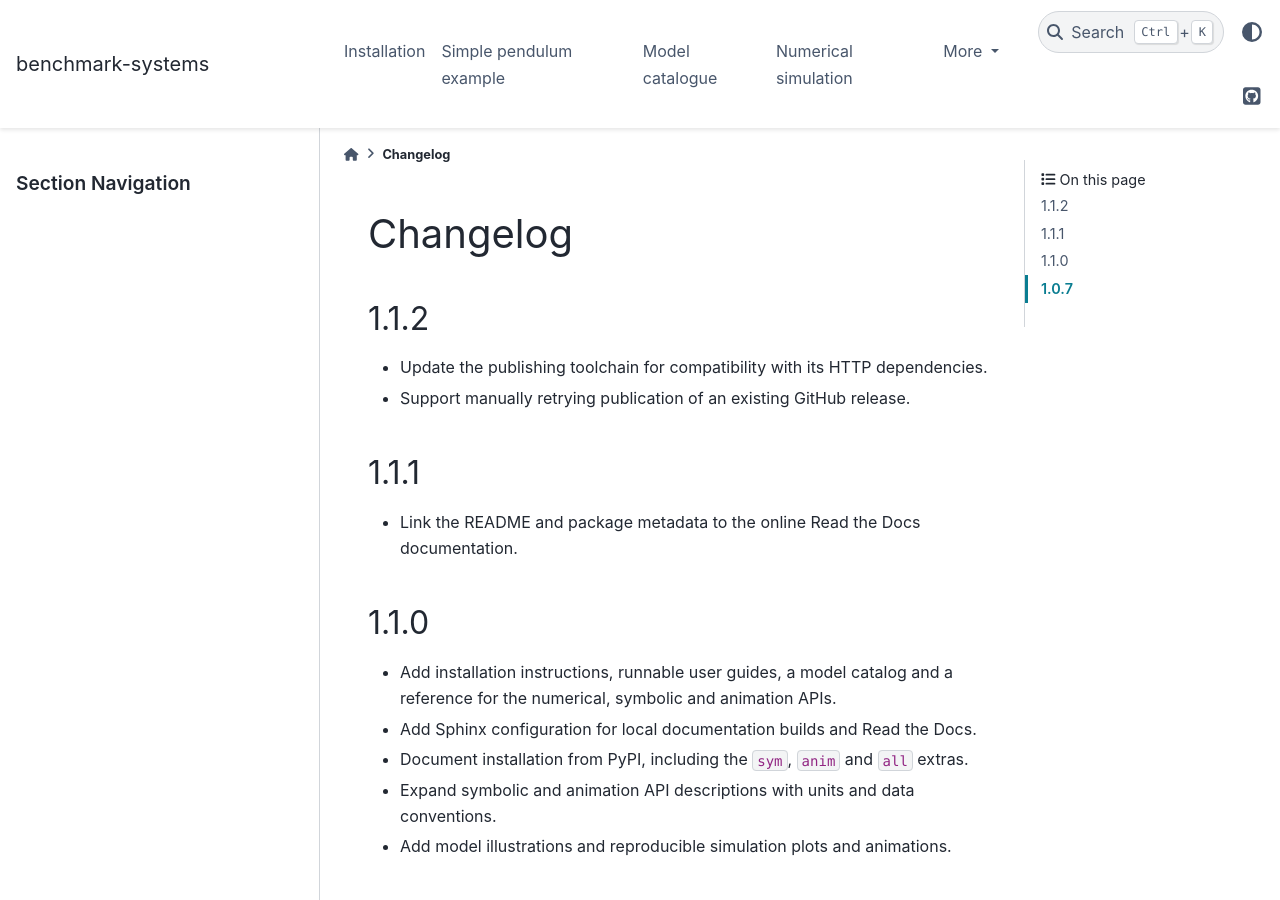
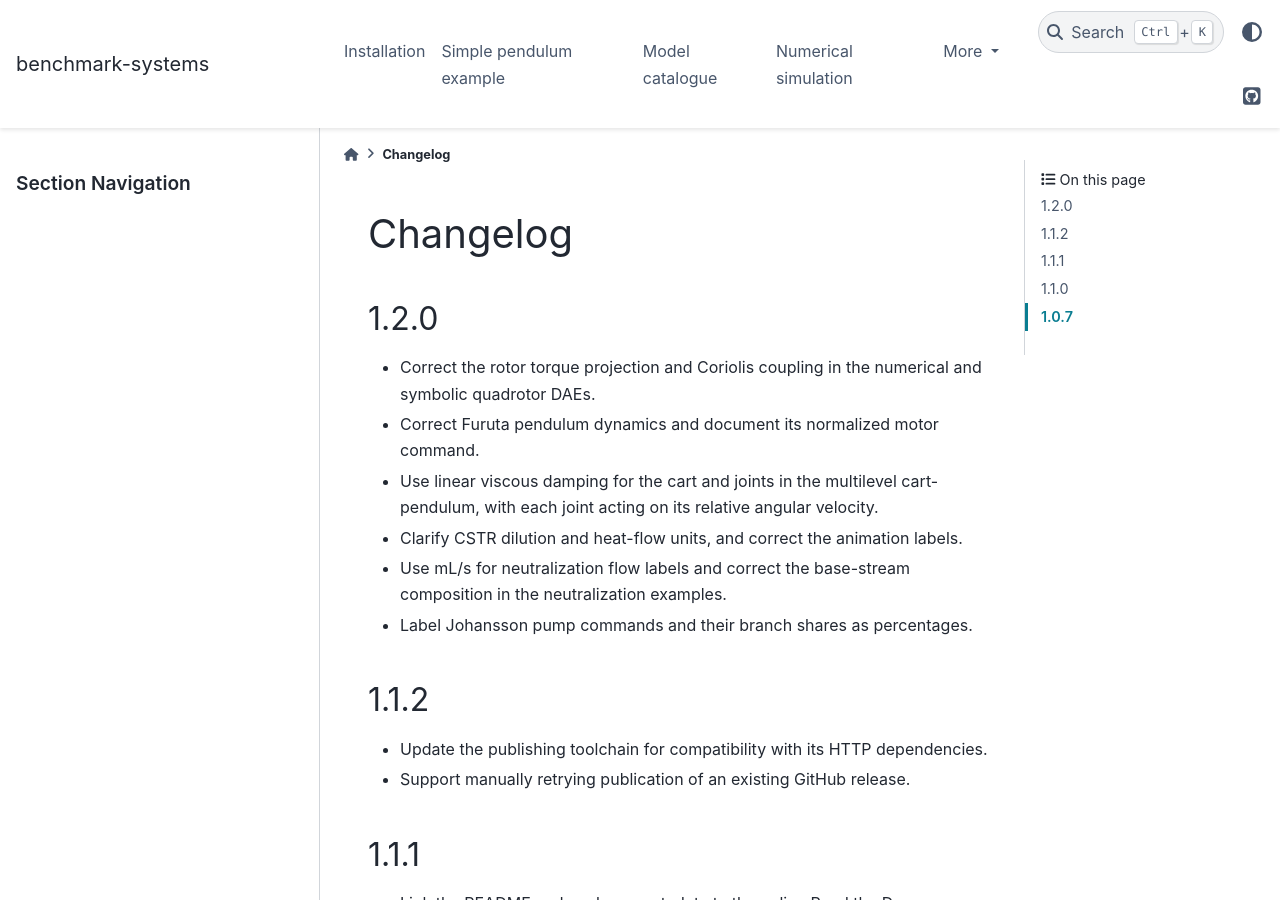
Before and after one commit to ggonzm/benchmark-systems, a Sphinx documentation site: the page built from docs/changelog.md, in a window 1280 px wide and 900 px high. Built offline with Sphinx 7.4.7 and the PyData theme 0.15.4, drawn with Linux system fonts in a browser that asks for light colours.

Commit message:
Release benchmark-systems 1.2.0

```diff
--- a/docs/changelog.md
+++ b/docs/changelog.md
@@ -1,4 +1,16 @@
 # Changelog
+
+## 1.2.0
+
+- Correct the rotor torque projection and Coriolis coupling in the numerical
+  and symbolic quadrotor DAEs.
+- Correct Furuta pendulum dynamics and document its normalized motor command.
+- Use linear viscous damping for the cart and joints in the multilevel
+  cart-pendulum, with each joint acting on its relative angular velocity.
+- Clarify CSTR dilution and heat-flow units, and correct the animation labels.
+- Use mL/s for neutralization flow labels and correct the base-stream
+  composition in the neutralization examples.
+- Label Johansson pump commands and their branch shares as percentages.
 
 ## 1.1.2
 
--- a/pyproject.toml
+++ b/pyproject.toml
@@ -1,6 +1,6 @@
 [project]
 name = "benchmark-systems"
-version = "1.1.2"
+version = "1.2.0"
 description = "Nonlinear benchmark models for numerical simulation, symbolic analysis and trajectory animation"
 authors = [
     {name = "Guzmán", email = "ggonzm@unileon.es"},
--- a/src/benchmark_systems/__init__.py
+++ b/src/benchmark_systems/__init__.py
@@ -1,6 +1,6 @@
 from .models import *
 
-__version__ = '1.1.2'
+__version__ = '1.2.0'
 
 from .models import __all__ as _model_exports
 
```
Also changed, not shown: AGENTS.md (+1 -1 lines).
